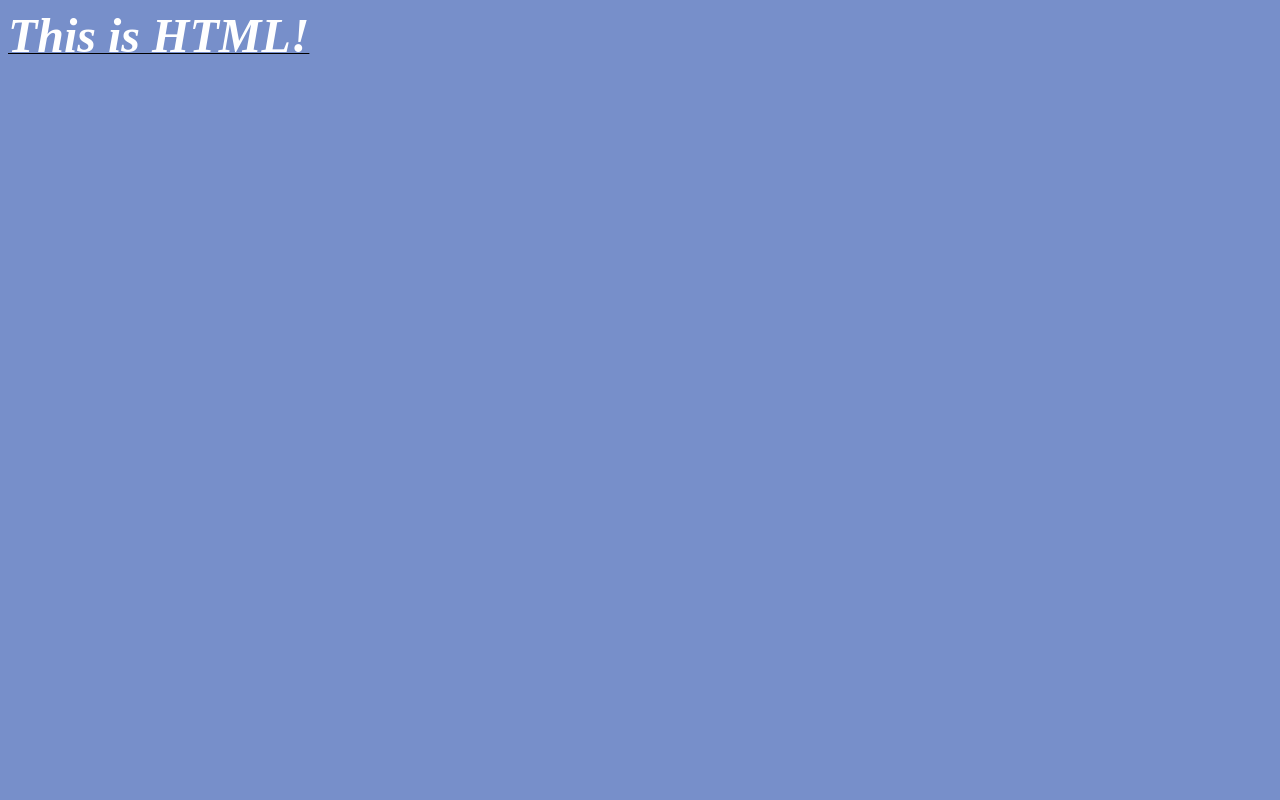
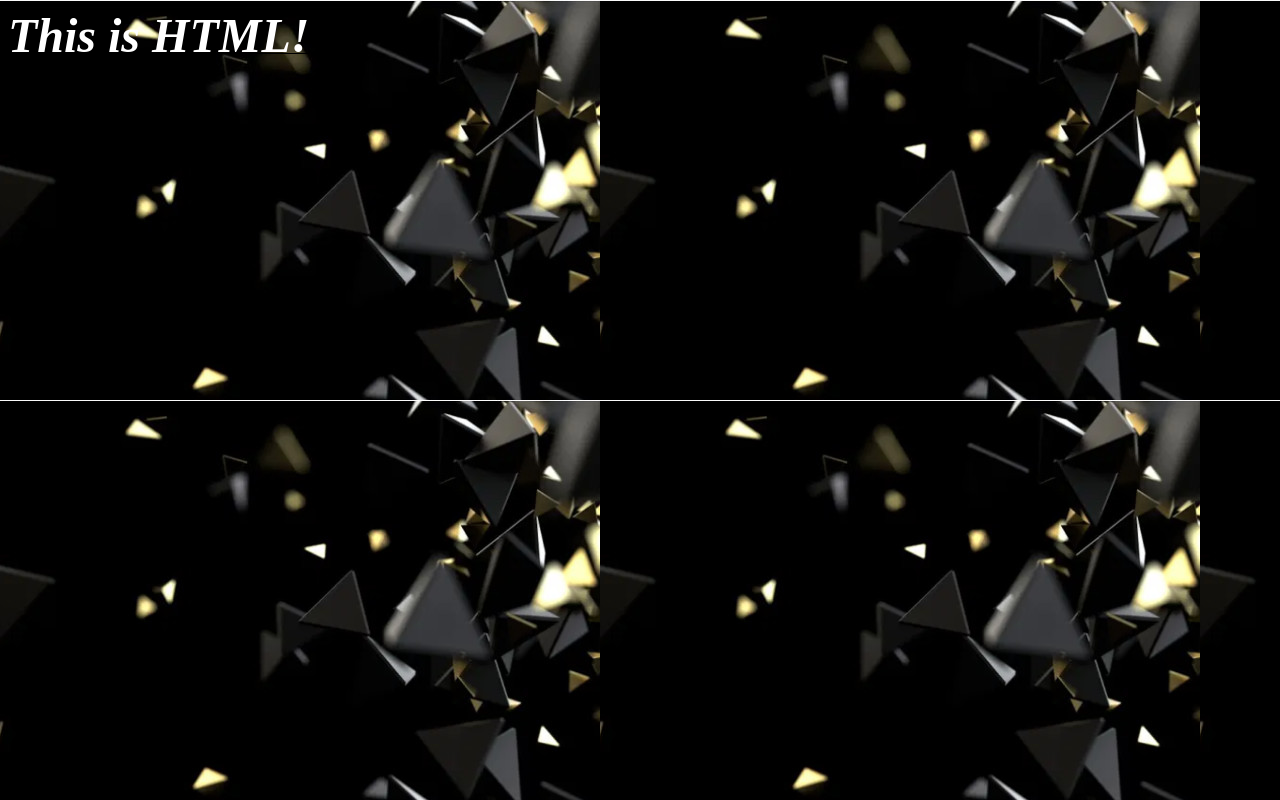
Before and after one commit to noereyes10/4bmelecio, a plain HTML site: page index.html in a window 1280 px wide. Drawn offline with Linux system fonts and the light colour scheme.

Commit message:
se modifico el texto en index

```diff
--- a/index.html
+++ b/index.html
@@ -1,6 +1,6 @@
 <html>
 <head><title>Mi primera Pagina</title>
-<body bgcolor="#778FCA">
+<body background="fondo.jpg">
 <b><u><i>
 <font size="25">
 <font color="white">
```
Also changed, not shown: fondo.jpg (added).
